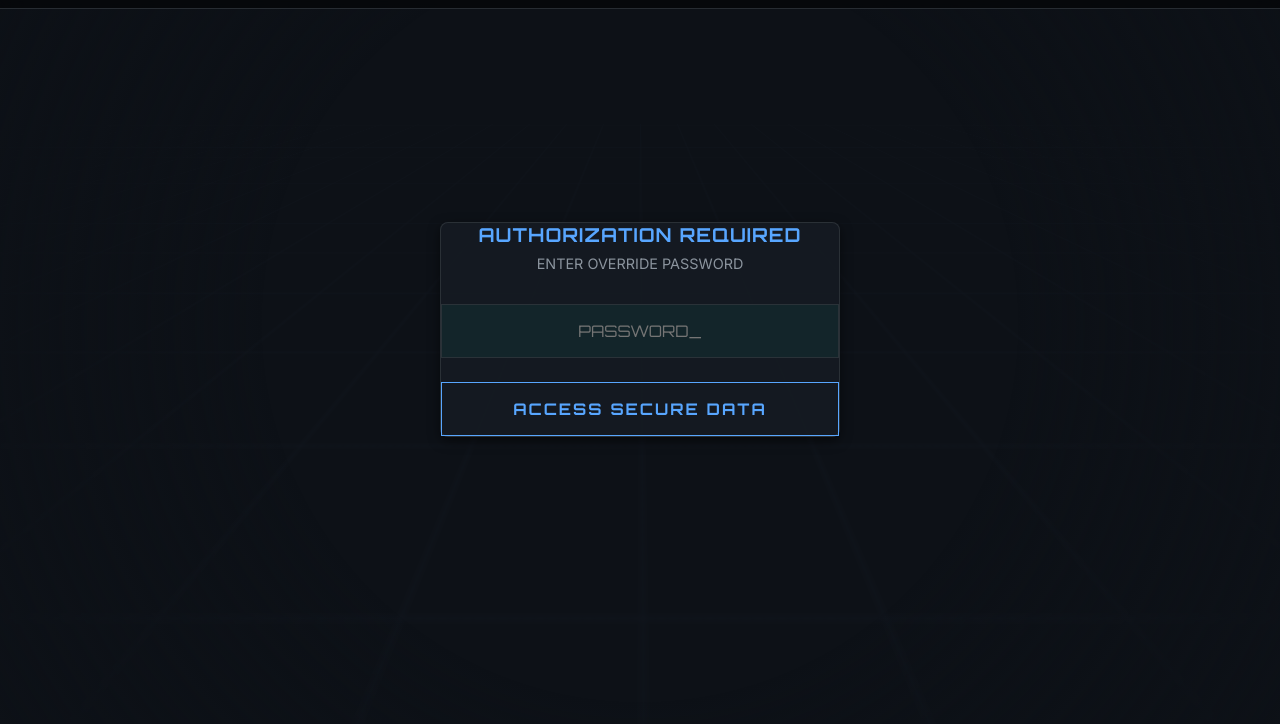
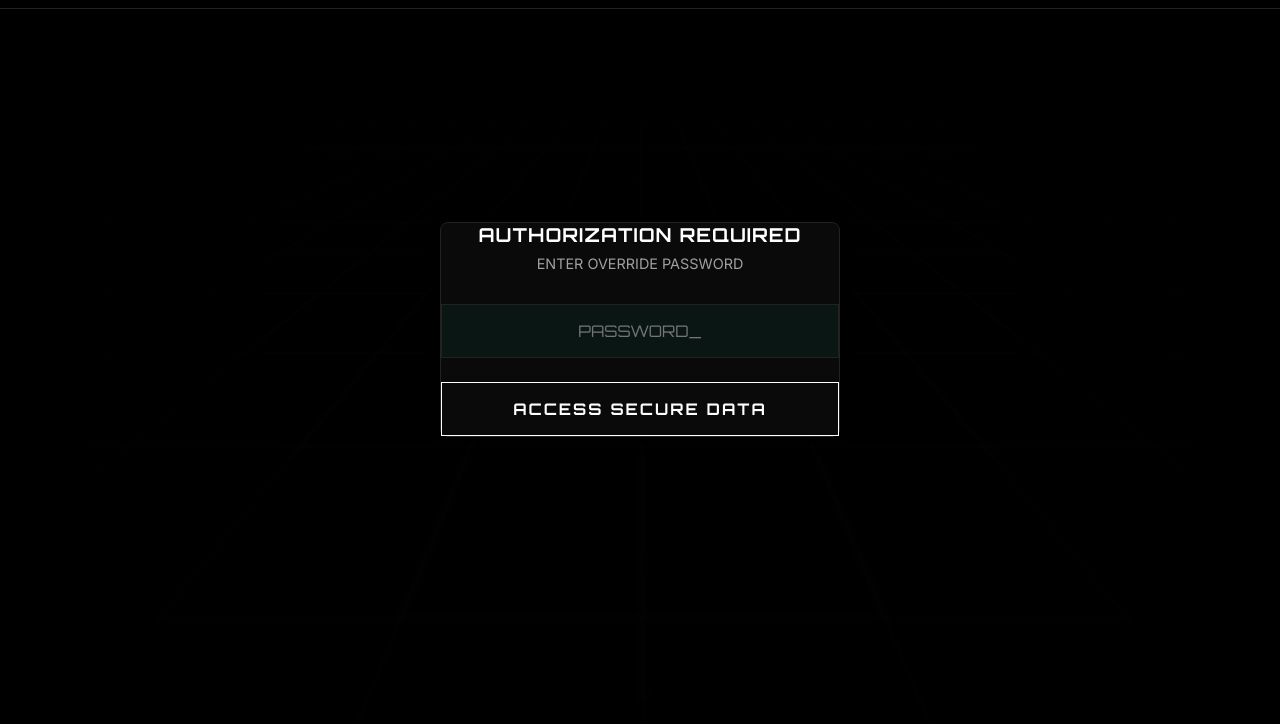
Before and after one commit to shaunakguha07-collab/Portfolio, a plain HTML site: page admin.html in a window 1280 px wide. Shown: the part 76-800 px from the top of the page. Drawn offline with Linux system fonts and the light colour scheme.

Commit message:
Update admin panel to pure black theme

```diff
--- a/admin.css
+++ b/admin.css
@@ -6,14 +6,14 @@
 }
 
 :root {
-    --bg-color: #0d1117;
-    --grid-color: rgba(100, 149, 237, 0.03);
-    --primary-color: #58a6ff; /* Soft GitHub-style Blue */
-    --secondary-color: #f85149; /* Muted Red/Pink */
-    --text-main: #c9d1d9;
-    --text-dim: #8b949e;
-    --panel-bg: rgba(22, 27, 34, 0.95);
-    --panel-border: rgba(48, 54, 61, 0.8);
+    --bg-color: #000000;
+    --grid-color: rgba(255, 255, 255, 0.02);
+    --primary-color: #ffffff; /* Clean White */
+    --secondary-color: #ff4d4d; /* Subtle Red for errors/deletes */
+    --text-main: #ffffff;
+    --text-dim: #a0a0a0;
+    --panel-bg: #0a0a0a;
+    --panel-border: #222222;
 
     --font-heading: 'Orbitron', sans-serif;
     --font-body: 'Inter', sans-serif;
```
